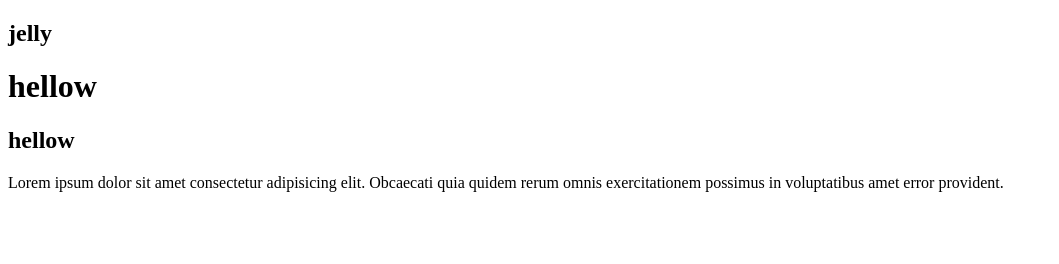
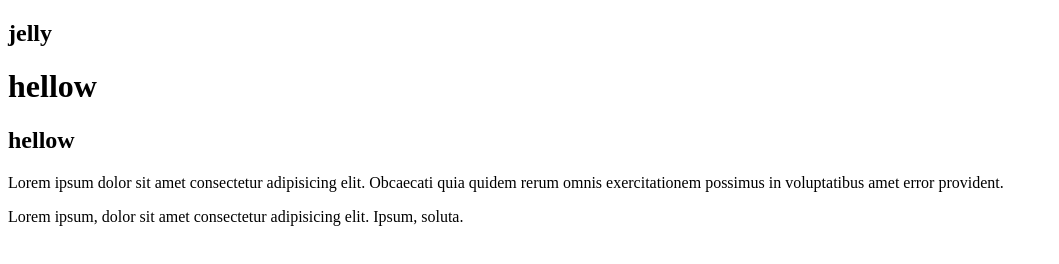
Before and after one commit to ehteshamshani02-afk/pot, a plain HTML site: page index.html in a window 1280 px wide. Shown: the whole page, without its empty margins (0-1059 px from the left). Drawn offline with Linux system fonts and the light colour scheme.

Commit message:
last commit

```diff
--- a/index.html
+++ b/index.html
@@ -12,5 +12,6 @@
     <p>Lorem ipsum dolor sit amet consectetur adipisicing elit. Obcaecati quia quidem rerum omnis exercitationem possimus in voluptatibus amet error provident.
 
     </p>
+    <p class="my">Lorem ipsum, dolor sit amet consectetur adipisicing elit. Ipsum, soluta.</p>
 </body>
 </html>
```
